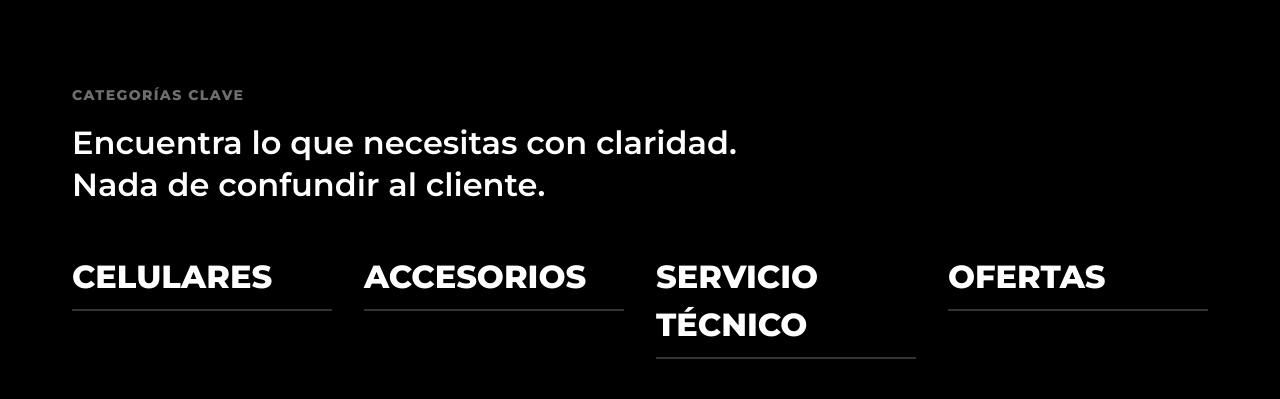
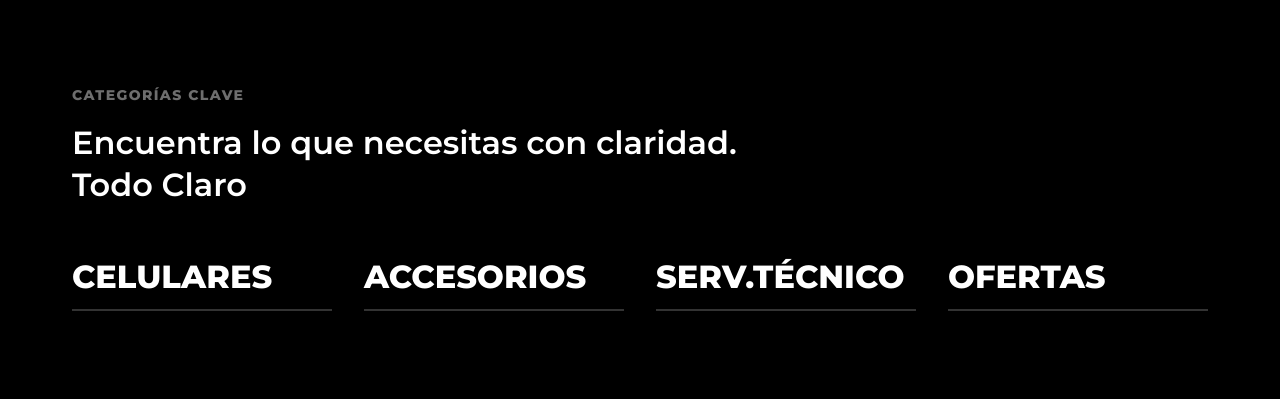
Before and after one commit to TiendaJ/rifaStj, a Next.js app: page / in a window 1280 px wide. Shown: the part 1200-1599 px from the top of the page. Built offline with nearby package versions, Linux system fonts and the light colour scheme; no server answers; the database is empty.

Commit message:
Update components

```diff
--- a/app/page.tsx
+++ b/app/page.tsx
@@ -129,7 +129,7 @@ export default async function HomePage() {
         <div className="max-w-[1200px] mx-auto px-6 md:px-8">
           <div className="text-left mb-12">
             <h2 className="text-[#6E6E6E] font-bold uppercase tracking-widest mb-4 text-[14px]">Categorías Clave</h2>
-            <p className="text-[26px] md:text-[32px] font-semibold leading-[1.3] text-white">Encuentra lo que necesitas con claridad.<br />Nada de confundir al cliente.</p>
+            <p className="text-[26px] md:text-[32px] font-semibold leading-[1.3] text-white">Encuentra lo que necesitas con claridad.<br />Todo Claro</p>
           </div>
 
           <div className="grid grid-cols-1 md:grid-cols-4 gap-8 text-left">
@@ -142,7 +142,7 @@ export default async function HomePage() {
               <div className="h-[2px] w-full bg-[#333] group-hover:bg-white transition-all duration-300"></div>
             </Link>
             <a href="https://wa.me/51951381439" target="_blank" className="group block">
-              <div className="text-[26px] md:text-[32px] font-bold uppercase text-white group-hover:text-[#E5E5E5] transition-colors mb-2">Servicio Técnico</div>
+              <div className="text-[26px] md:text-[32px] font-bold uppercase text-white group-hover:text-[#E5E5E5] transition-colors mb-2">Serv.Técnico</div>
               <div className="h-[2px] w-full bg-[#333] group-hover:bg-white transition-all duration-300"></div>
             </a>
             <Link href="/productos" className="group block">
--- a/components/Footer.tsx
+++ b/components/Footer.tsx
@@ -29,7 +29,7 @@ export async function Footer() {
                                 <span style={{ marginLeft: "-15px" }}  >Jshop</span>
                             </Link>
                             <p className="text-gray-400 text-sm leading-relaxed max-w-sm mt-2">
-                                La plataforma líder en rifas y productos exclusivos. Garantía, seguridad y confianza en cada transacción.
+                                La plataforma de productos exclusivos. Garantía, seguridad y confianza en cada transacción.
                             </p>
                         </div>
 
```
